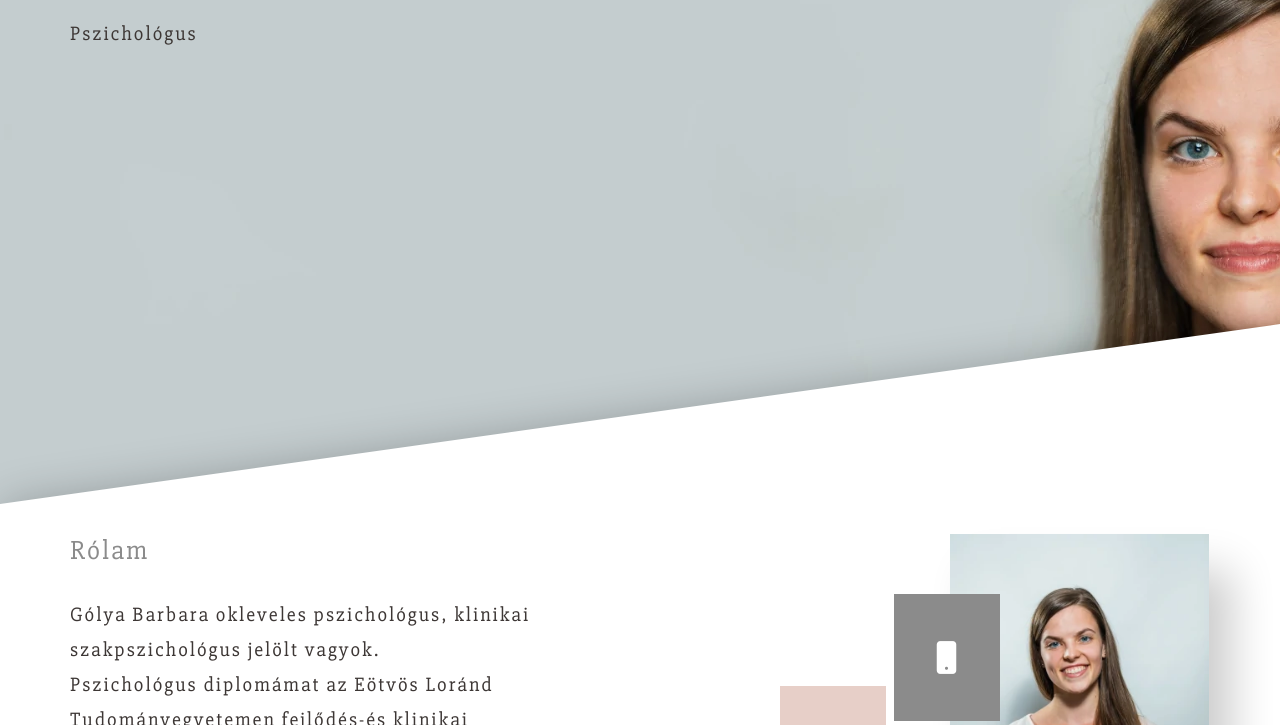
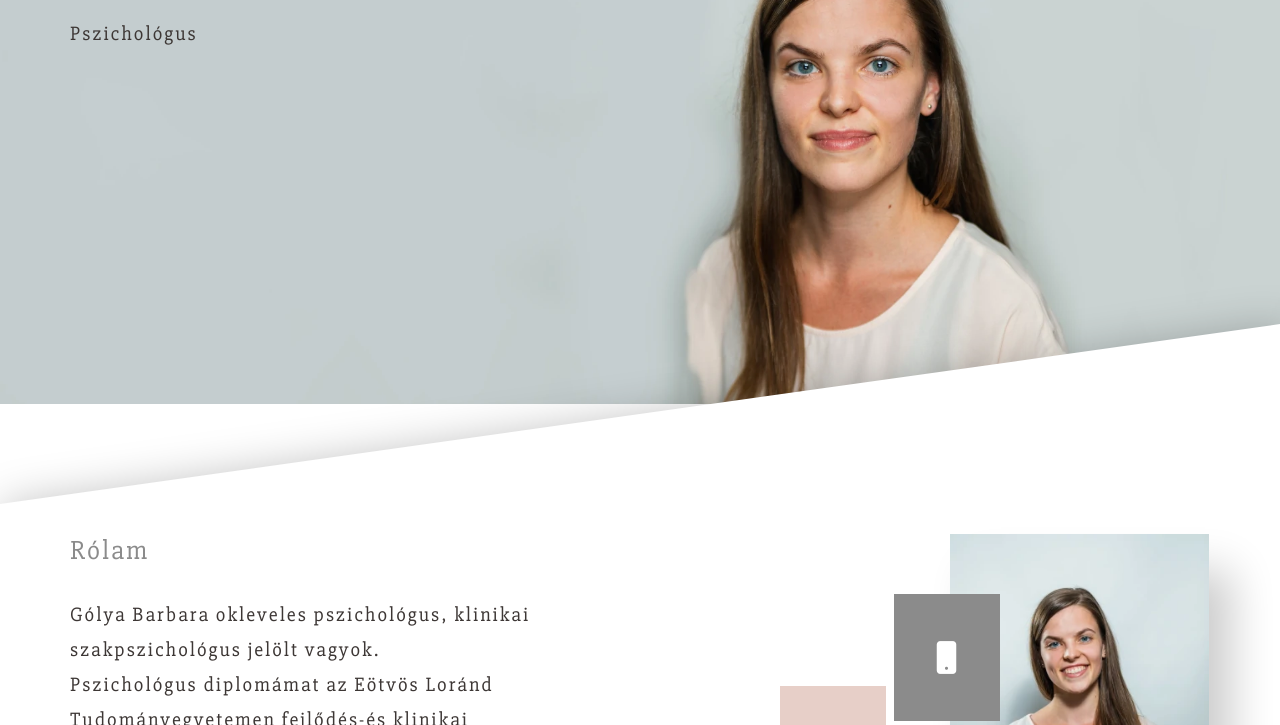
Before and after one commit to DavidFucsko/barbaragolya, a website: page index.html in a window 1280 px wide. Shown: the part 152-877 px from the top of the page. Drawn offline with nearby package versions, Linux system fonts and the light colour scheme; some packages are replaced by stand-ins of ours; files whose address does not match are found by name.

Commit message:
Fix class on wrong element

```diff
--- a/index.html
+++ b/index.html
@@ -65,10 +65,10 @@
         <i class="icon-chevron_up back-to-top"></i>
     </a>
     <main>
-        <picture class="heading__image--desktop">
+        <picture>
             <source srcset="photos/Golya_Barbara_Banner.webp" type="image/webp">
             <source srcset="photos/Golya_Barbara_Banner.png" type="image/png">
-            <img src="photos/Golya_Barbara_Banner.png"></img>
+            <img src="photos/Golya_Barbara_Banner.png" class="heading__image--desktop"></img>
         </picture>
         <picture>
             <source srcset="photos/Golya_Barbara_Banner_mobile.webp" type="image/webp">
```
